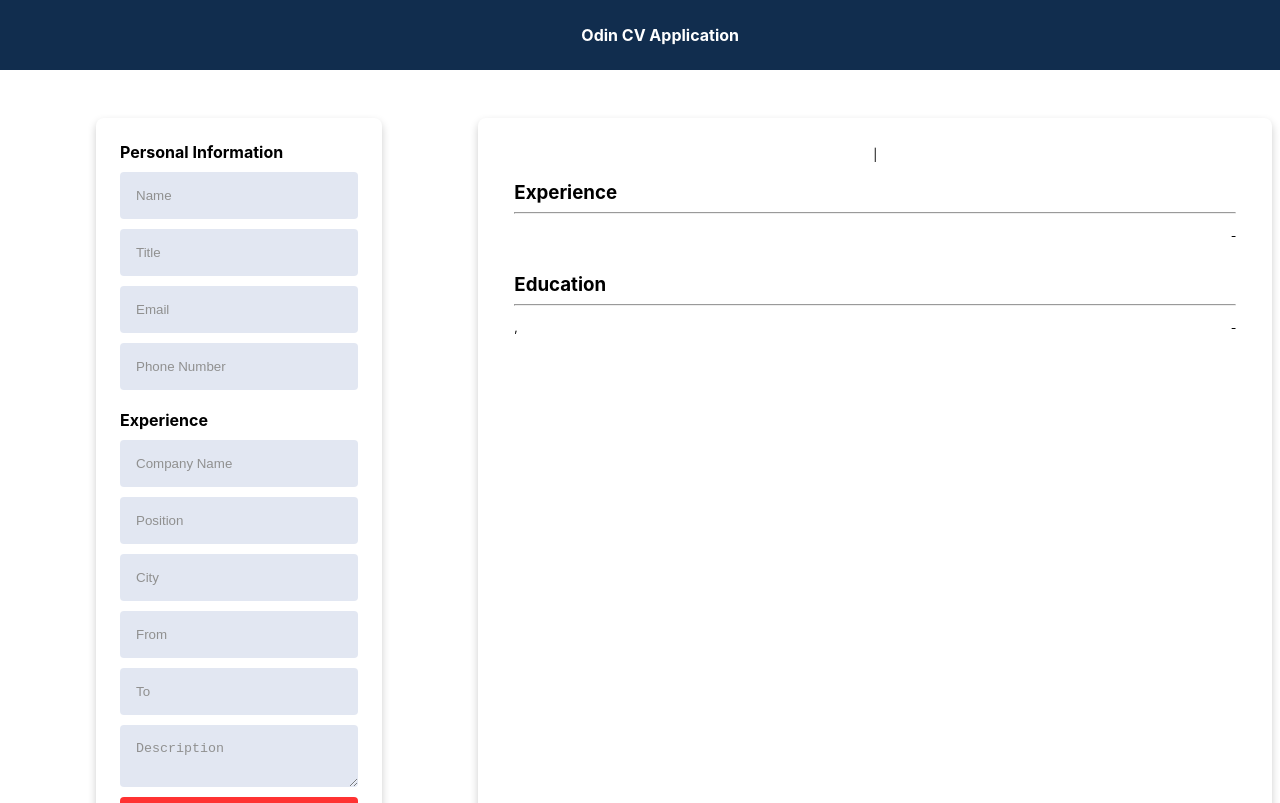
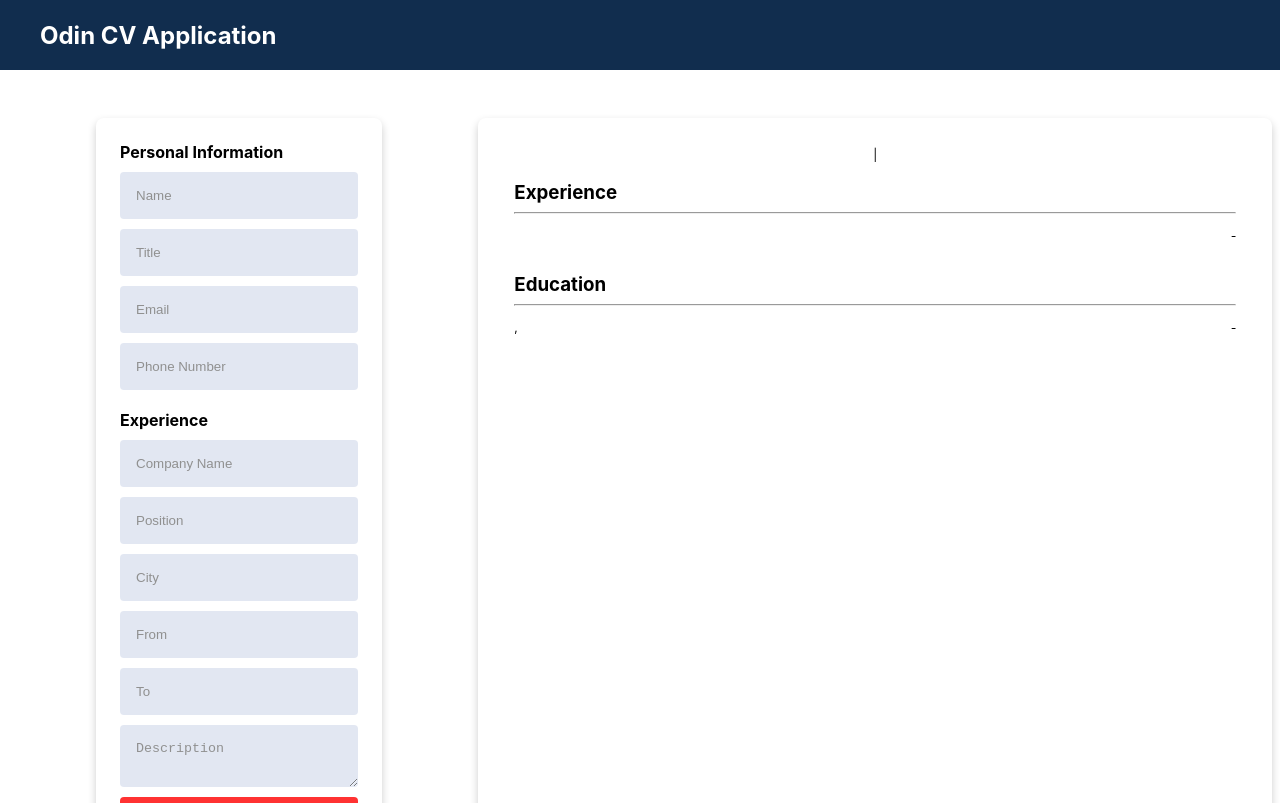
Before and after one commit to mraffia/odin-cv-application, a React (Create React App) app: page / in a window 1280 px wide. Shown: the top 803 px of the page. Built offline with nearby package versions, Linux system fonts and the light colour scheme; the HTML template or start-up script is replaced by a standard one.

Commit message:
Create Nav component and add styles to it

```diff
--- a/src/App.css
+++ b/src/App.css
@@ -11,16 +11,6 @@
   "form overview"
   "footer footer";
   min-height: 100vh;
-}
-
-.header {
-  grid-area: header;
-  display: grid;
-  font-weight: bold;
-  background-color: #112D4E;
-  color: white;
-  text-align: center;
-  align-items: center;
 }
 
 .form-container {
--- a/src/App.js
+++ b/src/App.js
@@ -1,5 +1,6 @@
 import html2pdf from 'html2pdf.js';
 import React, { useState } from 'react';
+import Nav from "./components/Nav";
 import Preview from "./components/Preview";
 import './App.css';
 
@@ -217,9 +218,7 @@ function App(props) {
 
   return (
     <div className="container">
-      <div className="header">
-        <div className="header-title">Odin CV Application</div>
-      </div>
+      <Nav />
 
       <div className="form-container">
         <form className="form">
--- /dev/null
+++ b/src/components/Nav.js
@@ -0,0 +1,12 @@
+import React from 'react';
+import '../styles/Nav.css';
+
+function Nav() {
+  return (
+    <nav className="navbar">
+      <div className="nav-title">Odin CV Application</div>
+    </nav>
+  );
+}
+
+export default Nav;
--- /dev/null
+++ b/src/styles/Nav.css
@@ -0,0 +1,44 @@
+.navbar {
+  grid-area: header;
+  display: flex;
+  justify-content: flex-start;
+  align-items: center;
+  font-weight: bold;
+  background-color: #112D4E;
+  color: white;
+}
+
+.nav-title-link {
+  color: white;
+  text-decoration: none;
+  margin-left: 40px;
+}
+
+.nav-title {
+  font-size: 24px;
+  margin-left: 40px;
+}
+
+.nav-links {
+  width: 15%;
+  display: flex;
+  justify-content: space-around;
+  align-items: center;
+  list-style: none;
+  margin-right: 40px;
+}
+
+.nav-name {
+  color: lightskyblue
+}
+
+.nav-link {
+  color: white;
+  text-decoration: none;
+  transition: transform .2s;
+  cursor: pointer;
+}
+
+.nav-link:hover {
+  transform: scale(1.1);
+}
```
